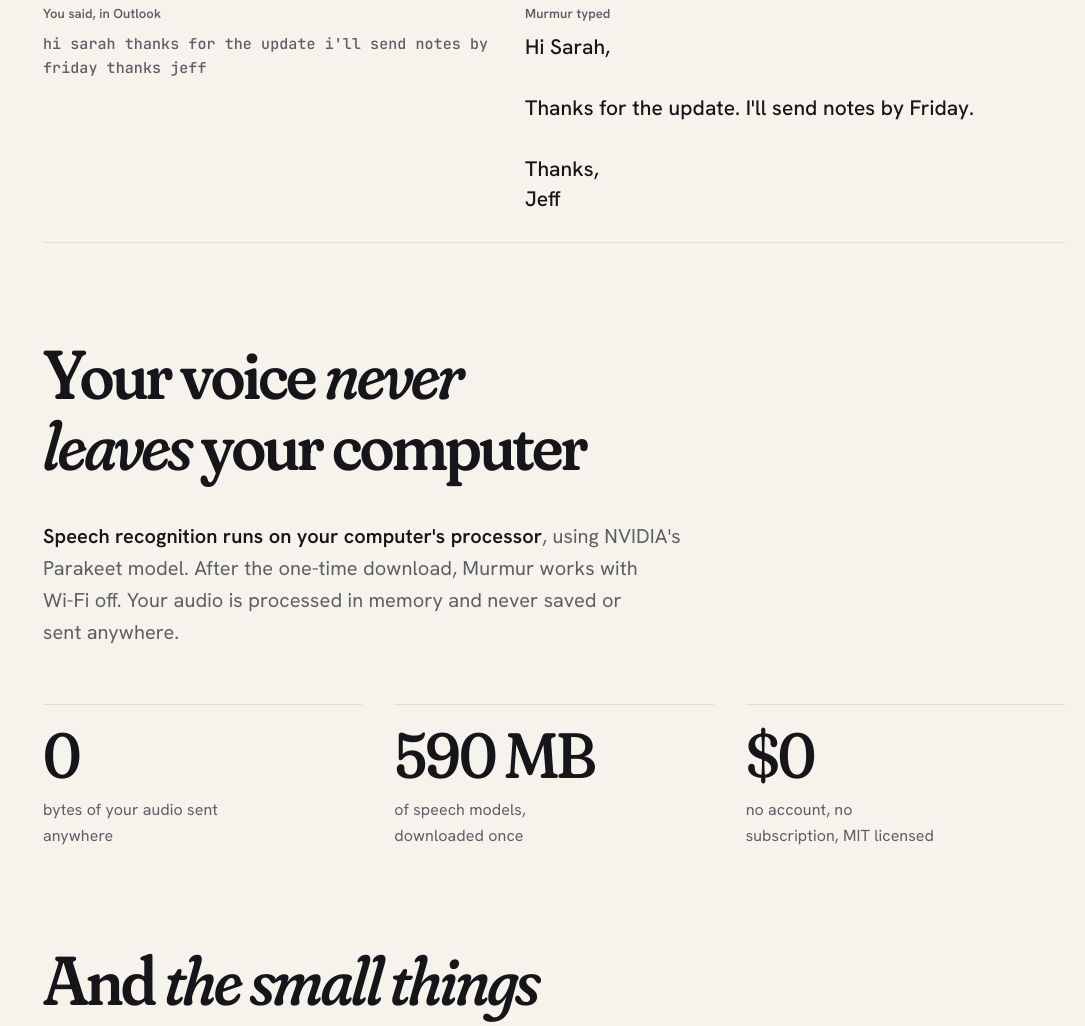
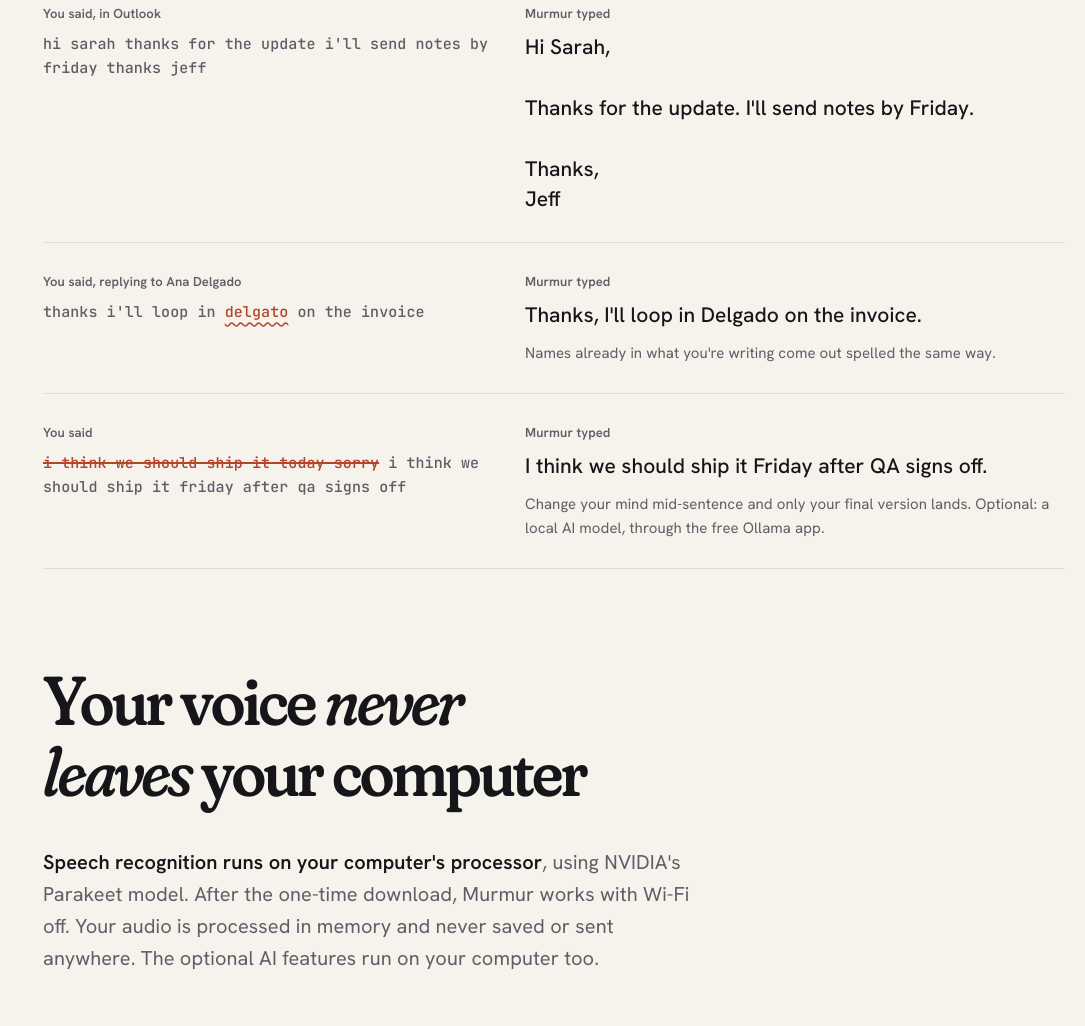
Before and after one commit to jshowah-dev/murmur, a plain HTML site: page site/index.html in a window 1280 px wide. Shown: the part 2275-3301 px from the top of the page, without its empty margins (195-1280 px from the left). Drawn offline with Linux system fonts and the light colour scheme.

Commit message:
site: names from the screen, the AI correction pass and edit by voice
Two new before/after pairs (both outputs checked through the real
cleanup and rewrite code), edit by voice in the feature list, and the
privacy section notes the optional AI runs locally too.

Co-Authored-By: Claude Opus 5.5 <noreply@anthropic.com>

```diff
--- a/site/index.html
+++ b/site/index.html
@@ -105,12 +105,20 @@ Thanks for the update. I'll send notes by Friday.
 Thanks,
 Jeff</p></div>
     </article>
+    <article class="pair">
+      <div><span class="lbl">You said, replying to Ana Delgado</span><p class="raw">thanks i'll loop in <em>delgato</em> on the invoice</p></div>
+      <div><span class="lbl">Murmur typed</span><p class="out">Thanks, I'll loop in Delgado on the invoice.</p><p class="why">Names already in what you're writing come out spelled the same way.</p></div>
+    </article>
+    <article class="pair">
+      <div><span class="lbl">You said</span><p class="raw"><s>i think we should ship it today sorry</s> i think we should ship it friday after qa signs off</p></div>
+      <div><span class="lbl">Murmur typed</span><p class="out">I think we should ship it Friday after QA signs off.</p><p class="why">Change your mind mid-sentence and only your final version lands. Optional: a local AI model, through the free Ollama app.</p></div>
+    </article>
   </div>
 </section>
 
 <section class="sec private" id="private" aria-labelledby="private-h">
   <h2 class="statement" id="private-h">Your voice <em>never leaves</em> your computer</h2>
-  <p class="prose"><b>Speech recognition runs on your computer's processor</b>, using NVIDIA's Parakeet model. After the one-time download, Murmur works with Wi-Fi off. Your audio is processed in memory and never saved or sent anywhere.</p>
+  <p class="prose"><b>Speech recognition runs on your computer's processor</b>, using NVIDIA's Parakeet model. After the one-time download, Murmur works with Wi-Fi off. Your audio is processed in memory and never saved or sent anywhere. The optional AI features run on your computer too.</p>
   <dl class="stats">
     <div><dt>0</dt><dd>bytes of your audio sent anywhere</dd></div>
     <div><dt>590&nbsp;MB</dt><dd>of speech models, downloaded once</dd></div>
@@ -123,6 +131,7 @@ Jeff</p></div>
   <ul class="feats">
     <li><b>Hands-free</b><span>Double-tap the key to keep listening without holding it. Tap again to finish.</span></li>
     <li><b>Fix the last one</b><span>Hold Shift with the key to edit what it just typed. It learns from the fix.</span></li>
+    <li><b>Edit by voice</b><span>On a Mac, select text, hold Control with the key and say “shorter” or “more professional”. Uses the optional local AI.</span></li>
     <li><b>Spoken commands</b><span>Say “new line”, “new paragraph” or “question mark” when you want them.</span></li>
     <li><b>Snippets</b><span>Say a trigger phrase and a saved block of text goes in instead.</span></li>
     <li><b>History</b><span>Your last 25 dictations, a click away in the tray or menu bar.</span></li>
```
